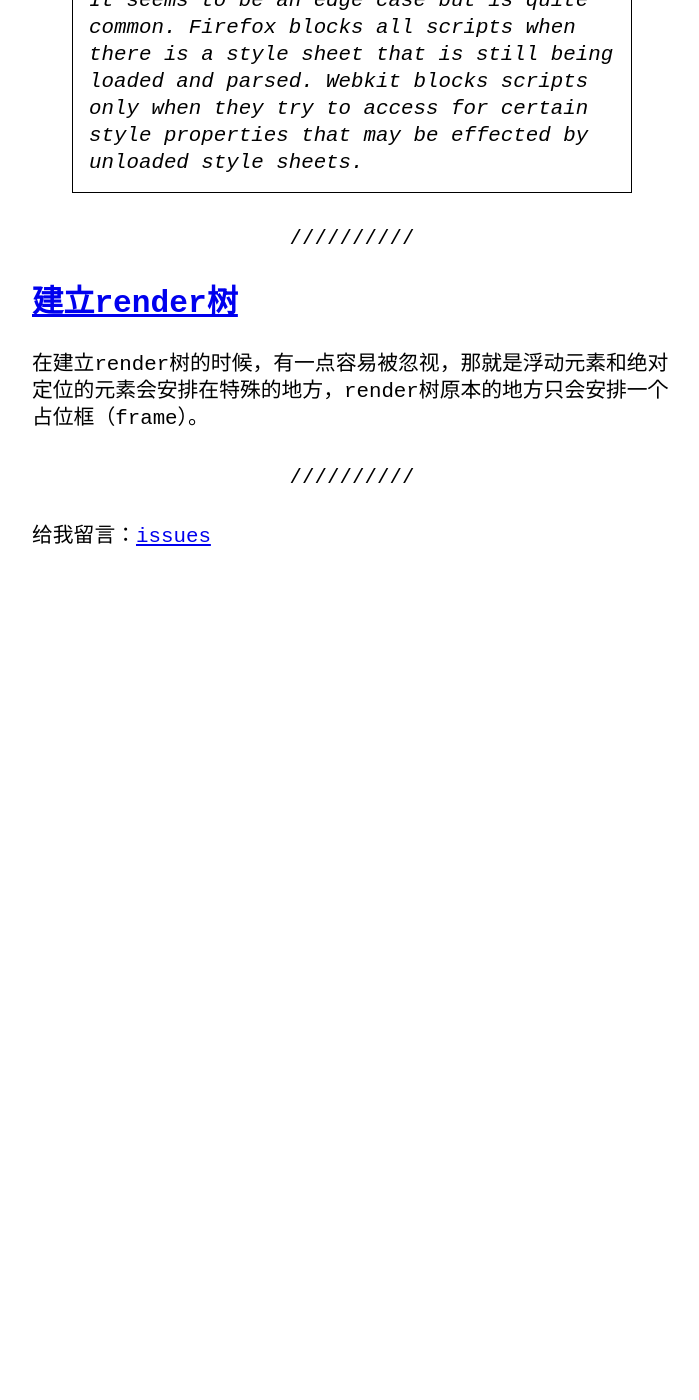
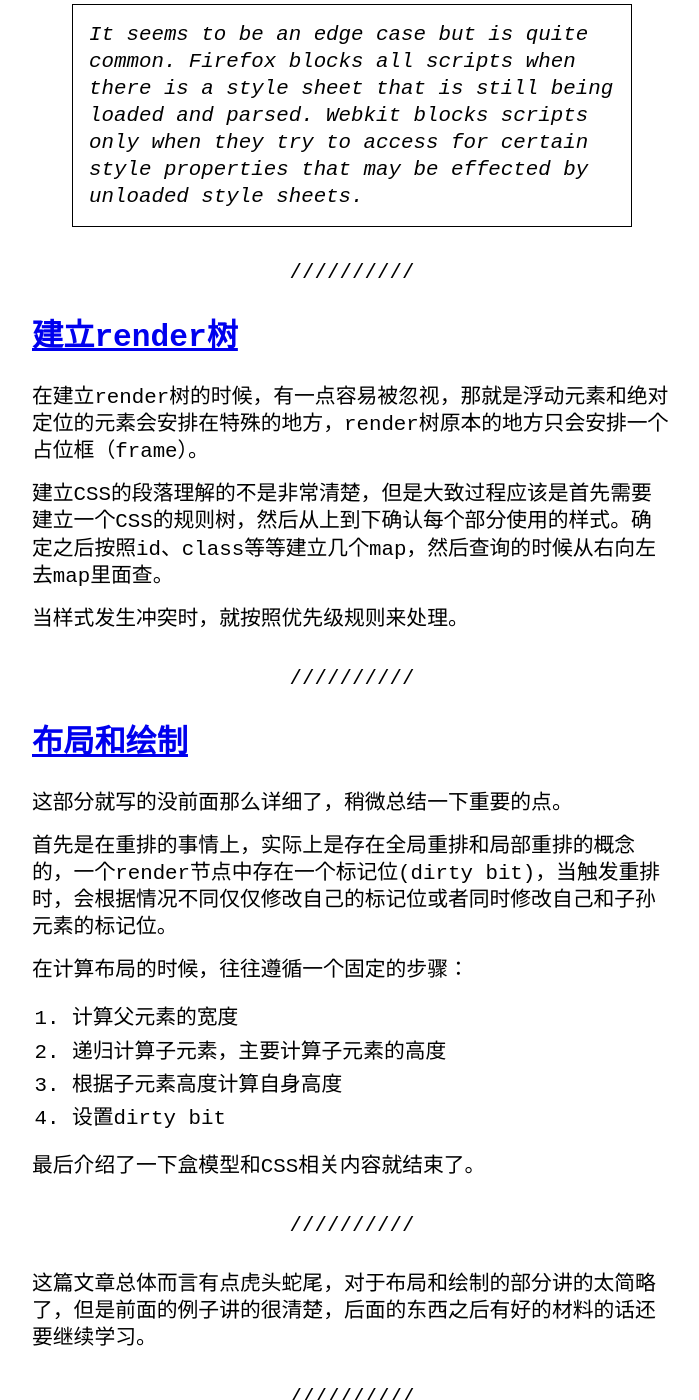
Before and after one commit to wangyu-1999/wangyu-1999.github.io, a Jekyll site: the page built from _posts/2021-03-22-How browers work阅读笔记.md, in a window 1280 px wide and 1400 px high, scrolled down 2056 px. Shown: the whole window, without its empty margins (288-987 px from the left). Built offline with Jekyll 4.4.1, drawn with Linux system fonts in a browser that asks for light colours; before the commit the page ends 2686 px from its top, so only the background shows below that.

Commit message:
doc:更新博客

```diff
--- a/_posts/2021-03-22-How browers work阅读笔记.md
+++ b/_posts/2021-03-22-How browers work阅读笔记.md
@@ -12,6 +12,7 @@ category: star
 - [概述](#概述)
 - [编译](#编译)
 - [建立render树](#建立render树)
+- [布局和绘制](#布局和绘制)
 
 ---
 
@@ -45,6 +46,31 @@ HTML编译词法分析的过程就是通过一个DFA来识别各个token的属
 
 在建立render树的时候，有一点容易被忽视，那就是浮动元素和绝对定位的元素会安排在特殊的地方，render树原本的地方只会安排一个占位框（frame）。
 
+建立CSS的段落理解的不是非常清楚，但是大致过程应该是首先需要建立一个CSS的规则树，然后从上到下确认每个部分使用的样式。确定之后按照id、class等等建立几个map，然后查询的时候从右向左去map里面查。
+
+当样式发生冲突时，就按照优先级规则来处理。
+
+---
+
+# [布局和绘制](#布局和绘制)
+
+这部分就写的没前面那么详细了，稍微总结一下重要的点。
+
+首先是在重排的事情上，实际上是存在全局重排和局部重排的概念的，一个render节点中存在一个标记位(dirty bit)，当触发重排时，会根据情况不同仅仅修改自己的标记位或者同时修改自己和子孙元素的标记位。
+
+在计算布局的时候，往往遵循一个固定的步骤：
+
+1. 计算父元素的宽度
+2. 递归计算子元素，主要计算子元素的高度
+3. 根据子元素高度计算自身高度
+4. 设置dirty bit
+
+最后介绍了一下盒模型和CSS相关内容就结束了。
+
+---
+
+这篇文章总体而言有点虎头蛇尾，对于布局和绘制的部分讲的太简略了，但是前面的例子讲的很清楚，后面的东西之后有好的材料的话还要继续学习。
+
 ---
 
 给我留言：[issues](https://github.com/wangyu-1999/wangyu-1999.github.io/issues/new)
```
Also changed, not shown: _posts/2021-03-19-春招博客笔记.md (+7 -12 lines).
